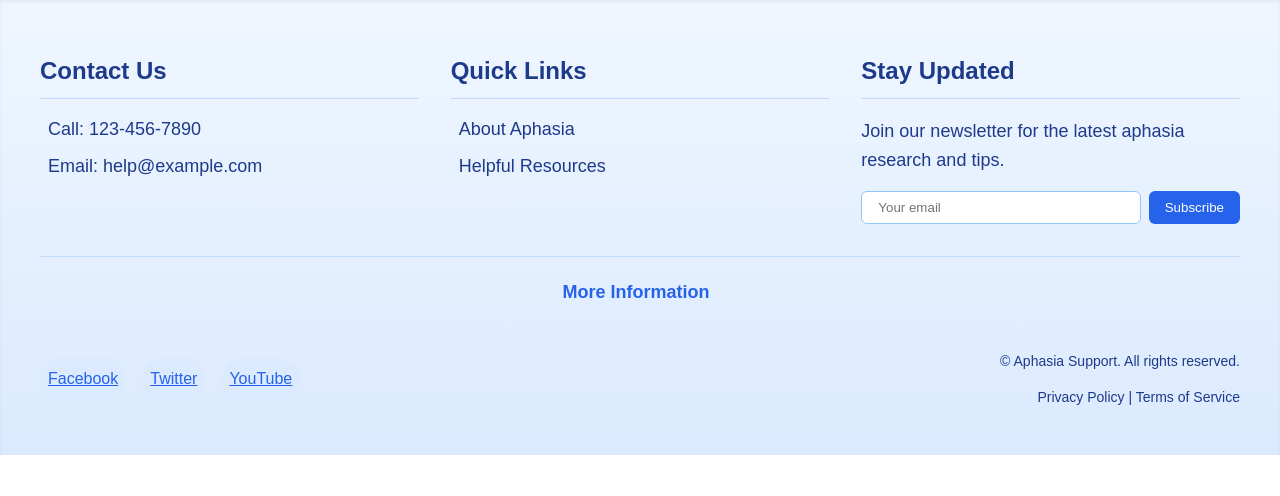
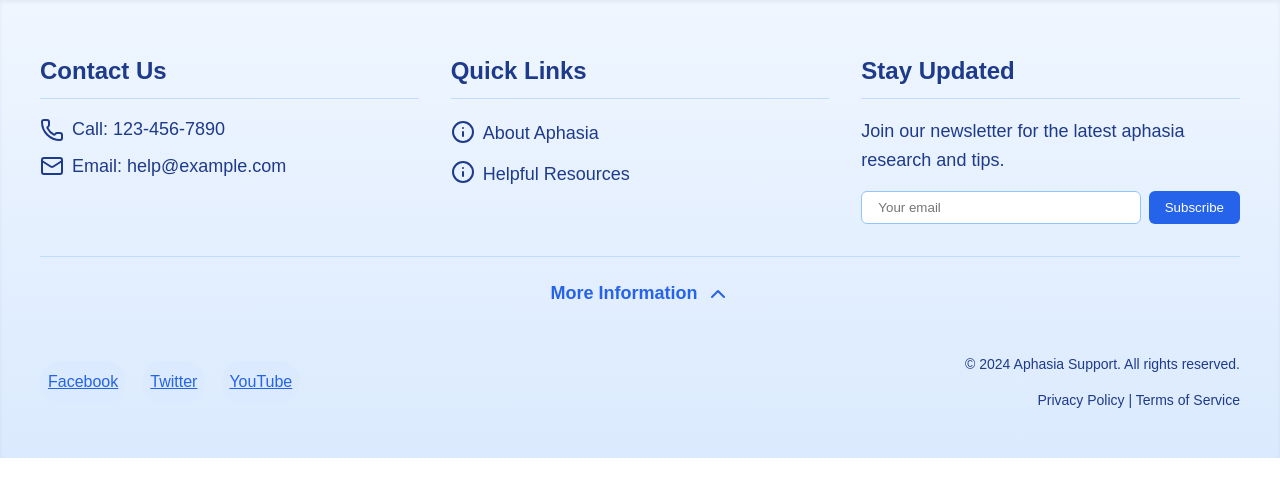
Before and after one commit to Aristocratjnr/Alphasia-Research-Site, a plain HTML site: page aphasia-simulations/informationPage.html in a window 1280 px wide. Drawn offline with nearby package versions, Linux system fonts and the light colour scheme; files whose address does not match are found by name.

Commit message:
Added script tag to informationPage.html to link to information.js file.

```diff
--- a/aphasia-simulations/informationPage.html
+++ b/aphasia-simulations/informationPage.html
@@ -6,6 +6,7 @@
     <title>Professional Aphasia-Friendly Footer</title>
     <link rel="stylesheet" href="/static/css/information.css">
     <script src="https://unpkg.com/lucide@latest"></script>
+    <script src="/static/js/information.js"></script>
 </head>
 <body>
     <footer class="footer">
```
